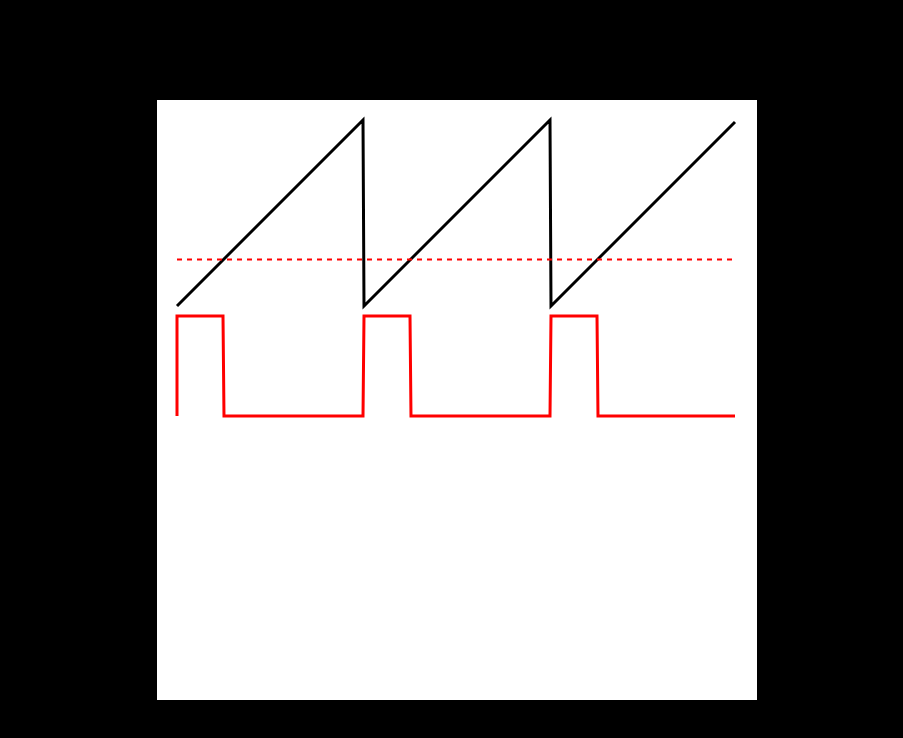
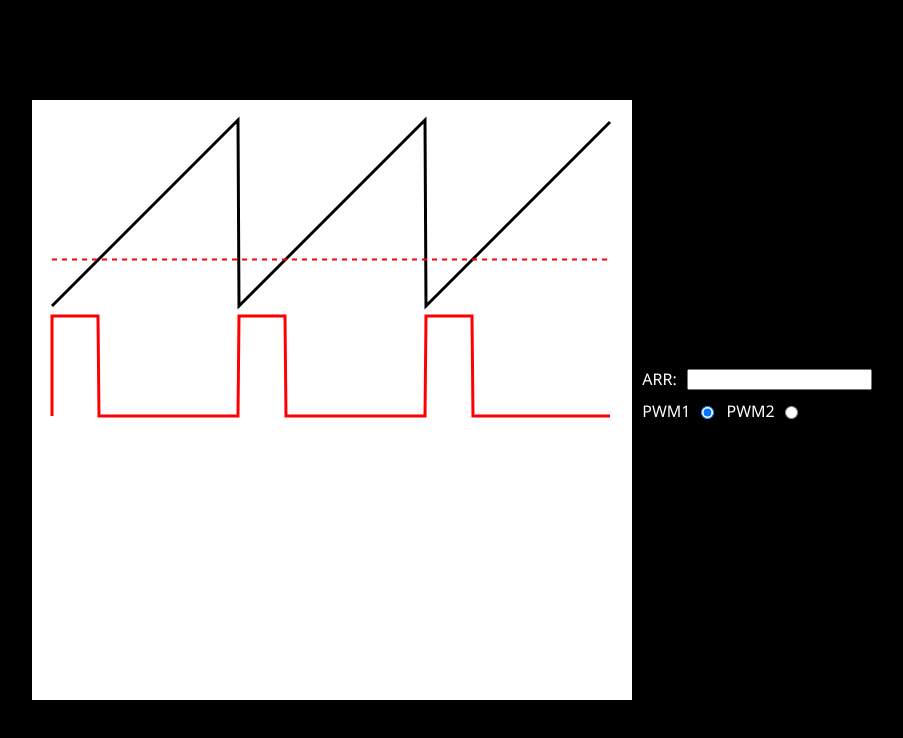
Before and after one commit to koalakoker/PWM, an Electron app: page index.html in a window 1216 px wide. Shown: the whole page, without its empty margins (151-1054 px from the left). Drawn offline with Linux system fonts and the light colour scheme.

Commit message:
Working on settings

```diff
--- a/index.html
+++ b/index.html
@@ -5,6 +5,24 @@
   </head>
   <body>
     <canvas id="myCanvas"></canvas>
+
+    <div class="container">
+      <div class="row">
+        <label class="label" for="ARR">ARR:</label>
+        <input type="number" id="ARR" />
+      </div>
+      <div class="row">
+        <div class="radio-container">
+          <label class="radio-label" for="PWM1">PWM1</label>
+          <input type="radio" name="option" id="PWM1" value="PWM1" checked />
+        </div>
+        <div class="radio-container">
+          <label class="radio-label" for="PWM2">PWM2</label>
+          <input type="radio" name="option" id="PWM2" value="auto" />
+        </div>
+      </div>
+    </div>
+
     <script src="utils/utils.js"></script>
     <script src="utils/point.js"></script>
     <script src="utils/graphics.js"></script>
```
